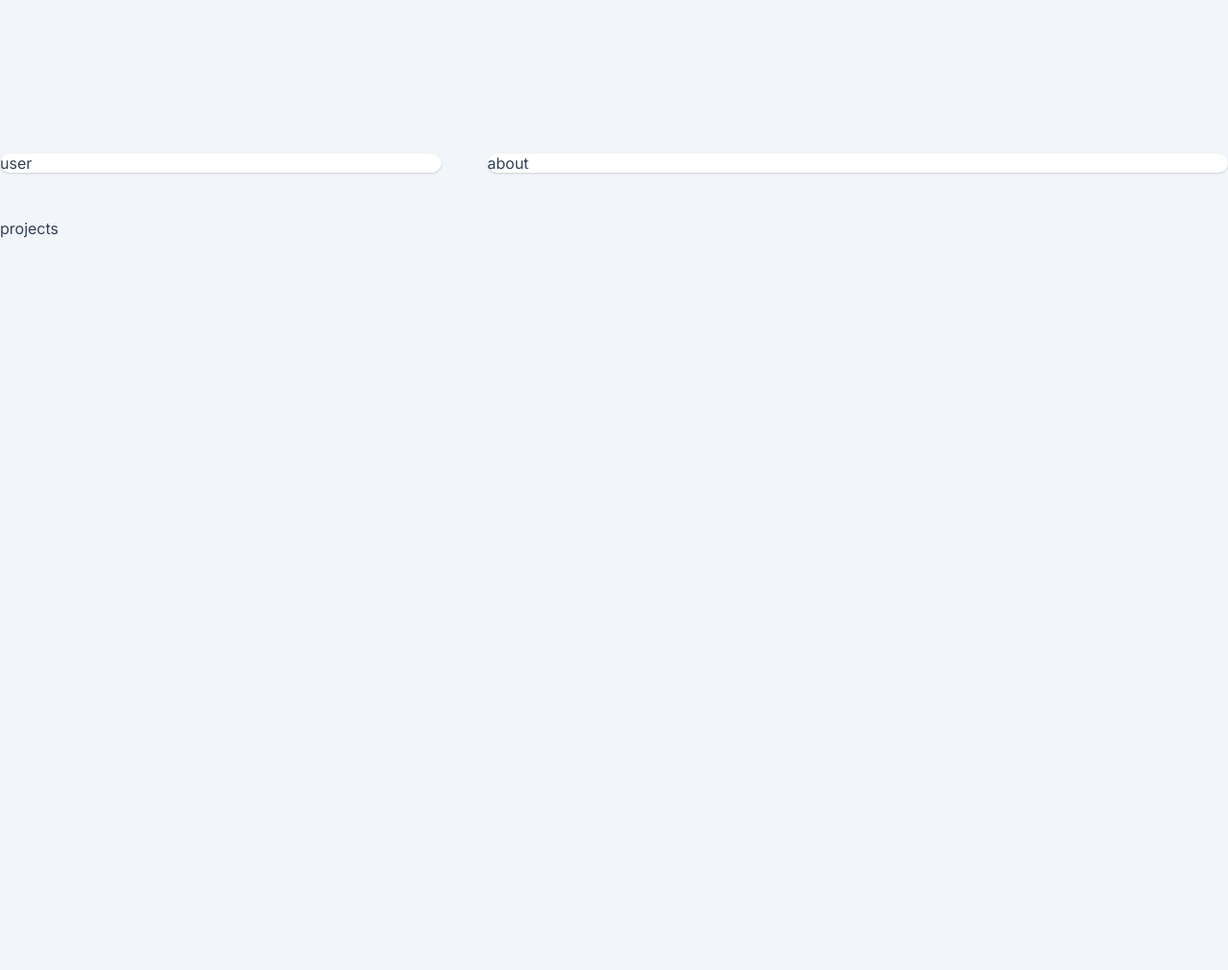
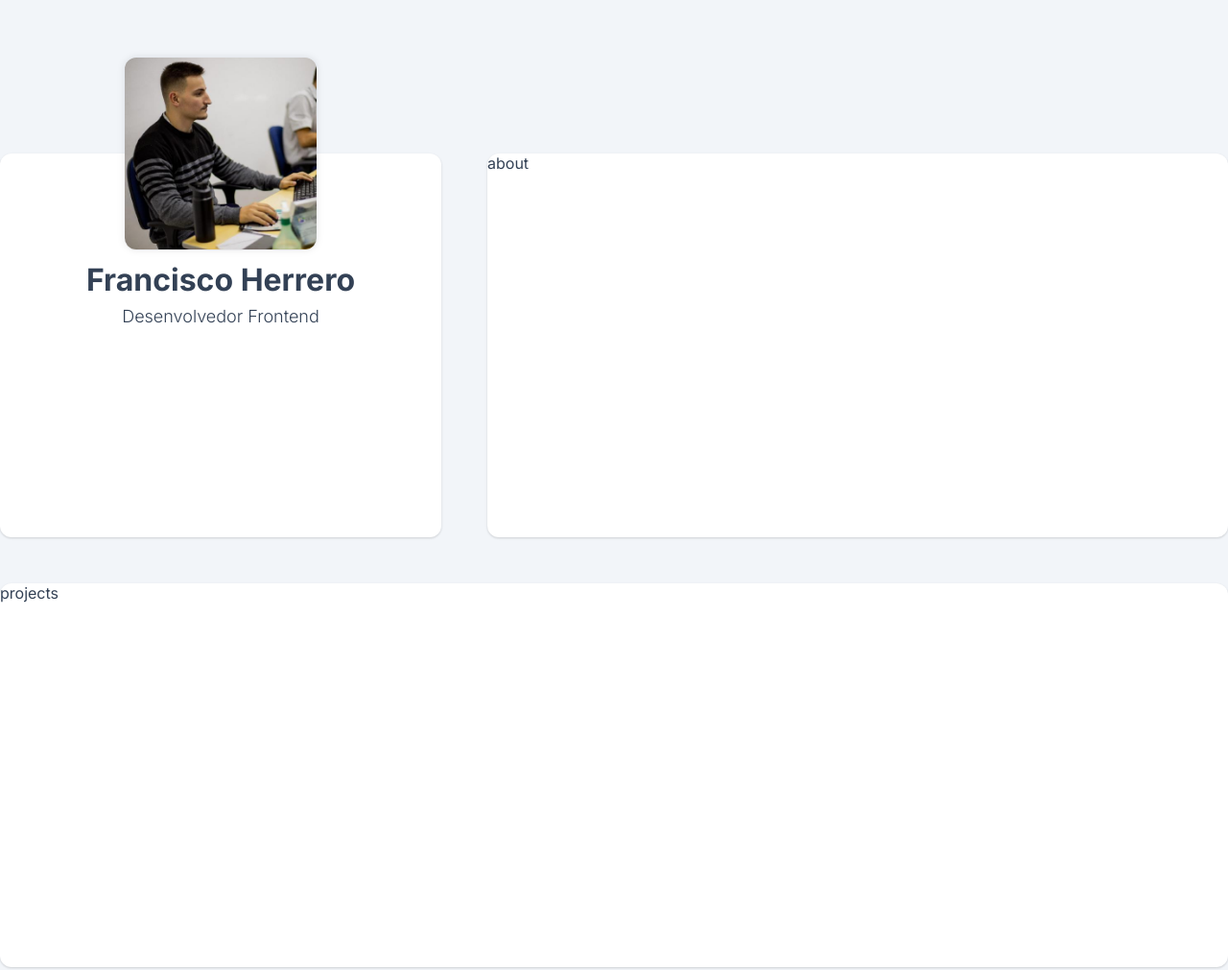
Before and after one commit to FraanHerrero/portifolio, a plain HTML site: page index.html in a window 1280 px wide. Shown: the whole page at 96% size. Before the commit the page ends 800 px from the top, so only its background shows below. Drawn offline with Linux system fonts and the light colour scheme.

Commit message:
adicionando informações a seção do usuário

```diff
--- a/Styles/global.css
+++ b/Styles/global.css
@@ -1,3 +1,5 @@
+@import url('./user.css');
+
 * {
   margin: 0;
   padding: 0;
@@ -39,6 +41,10 @@ body {
     margin: 160px auto 100px;
 }
 
+section {
+  height: 400px;
+}
+
 .projects {
     grid-column: 1/3;
 }
--- /dev/null
+++ b/Styles/user.css
@@ -0,0 +1,39 @@
+.user {
+    padding: 0 40px 40px;
+    display: flex;
+    flex-direction: column;
+    align-items: center;
+    gap: 12px;
+}
+
+.user picture {
+    width: 200px;
+    height: 200px;
+    border-radius: 12px;
+    box-shadow: var(--shadow-image);
+
+    margin-top: -100px;
+}
+
+.user picture img {
+    width: 100%;
+    height: 100%;
+    object-fit: cover;
+    border-radius: 12px;
+}
+
+.user_content {
+    display: flex;
+    flex-direction: column;
+    align-items: center;
+    row-gap: 8px;
+}
+
+.user_content h1 {
+    font-size: 32px;
+}
+
+.user_content p {
+    font-size: 18px;
+    font-weight: 300;
+}
--- a/index.html
+++ b/index.html
@@ -13,11 +13,20 @@
   <body>
     <div class="app">
 
-      <section class="card">user</section>
+      <section class="card user">
+        <picture>
+          <img src="./imagens/perfil.jpg" alt="">
+        </picture>
+        <div class="user_content">
+          <h1>Francisco Herrero</h1>
+          <p>Desenvolvedor Frontend</p>
+
+        </div>
+      </section>
 
       <section class="card">about</section>
 
-      <section class="card-projects">projects</section>
+      <section class="card projects">projects</section>
 
     </div>
 
```
Also changed, not shown: imagens/perfil.jpg (added).
